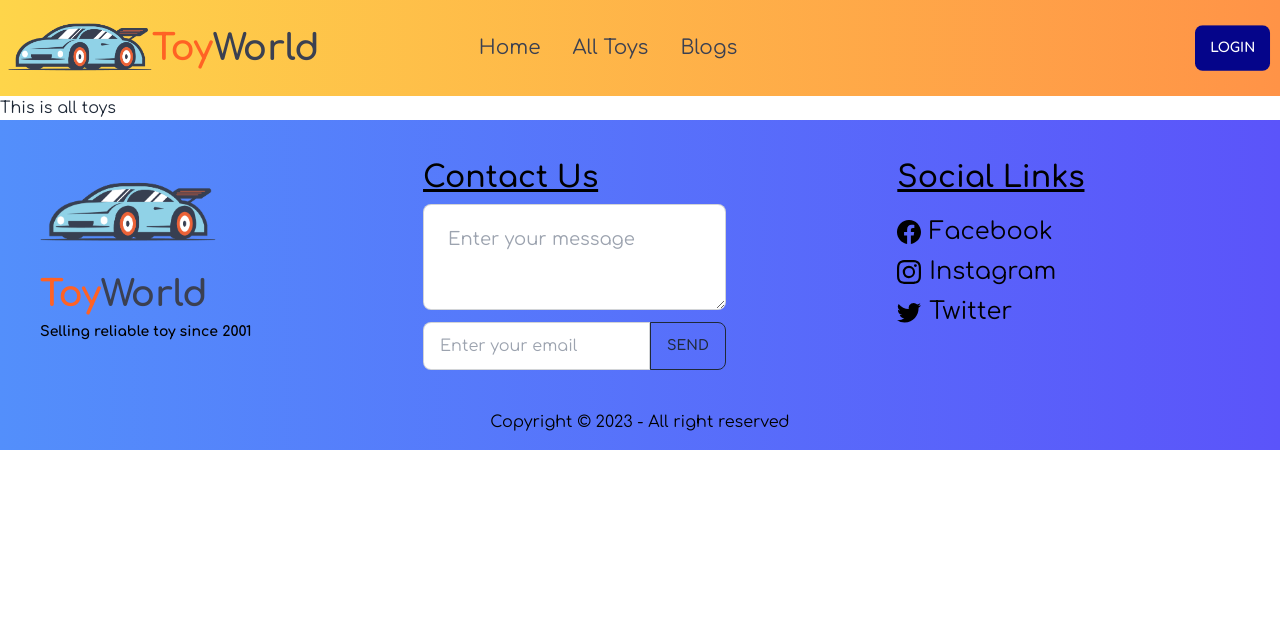
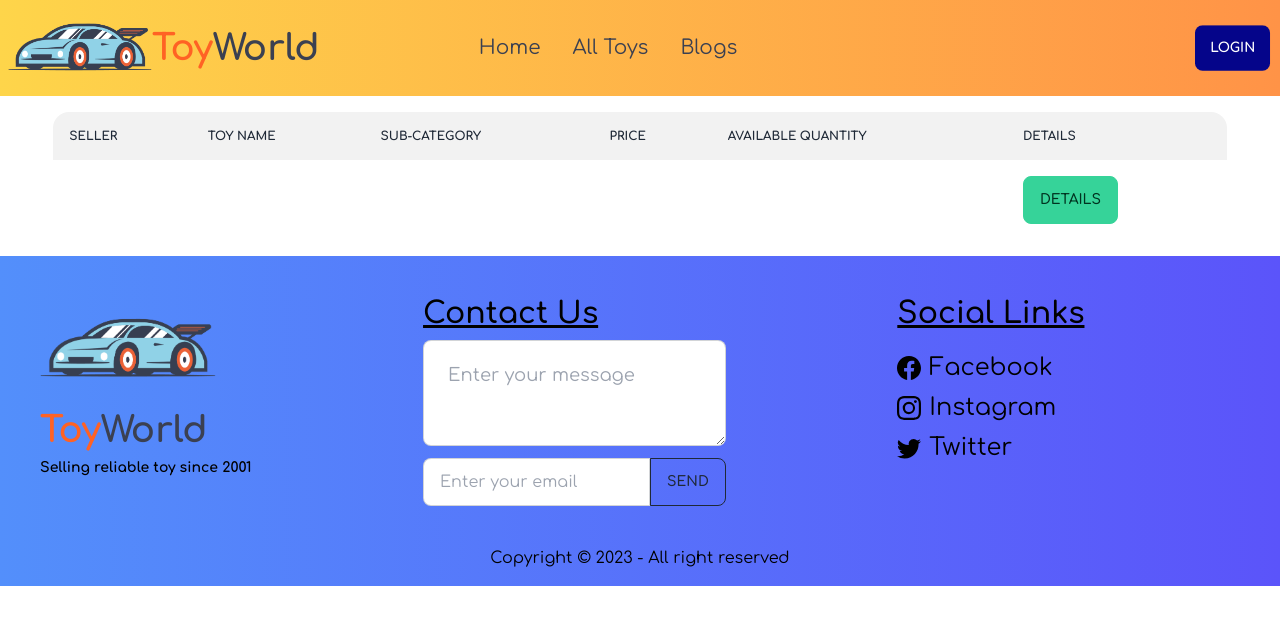
Before and after one commit to mahadi61/toy-world, a React (Vite) app: page /all-toys in a window 1280 px wide. Shown: the top 624 px of the page. Built offline with nearby package versions, Linux system fonts and the light colour scheme; no server answers.

Commit message:
all toy added

```diff
--- a/src/pages/allToys/AllToys.jsx
+++ b/src/pages/allToys/AllToys.jsx
@@ -1,5 +1,36 @@
 const AllToys = () => {
-  return <div>This is all toys</div>;
+  return (
+    <div>
+      <div className="overflow-x-auto w-11/12 mx-auto my-4">
+        <table className="table w-full">
+          {/* head */}
+          <thead>
+            <tr>
+              <th>Seller</th>
+              <th>Toy Name</th>
+              <th>Sub-category</th>
+              <th>Price</th>
+              <th>Available Quantity</th>
+              <th>Details</th>
+            </tr>
+          </thead>
+          <tbody>
+            {/* row 1 */}
+            <tr>
+              <td></td>
+              <td></td>
+              <td></td>
+              <td></td>
+              <td></td>
+              <th>
+                <button className="btn  btn-success">details</button>
+              </th>
+            </tr>
+          </tbody>
+        </table>
+      </div>
+    </div>
+  );
 };
 
 export default AllToys;
```
